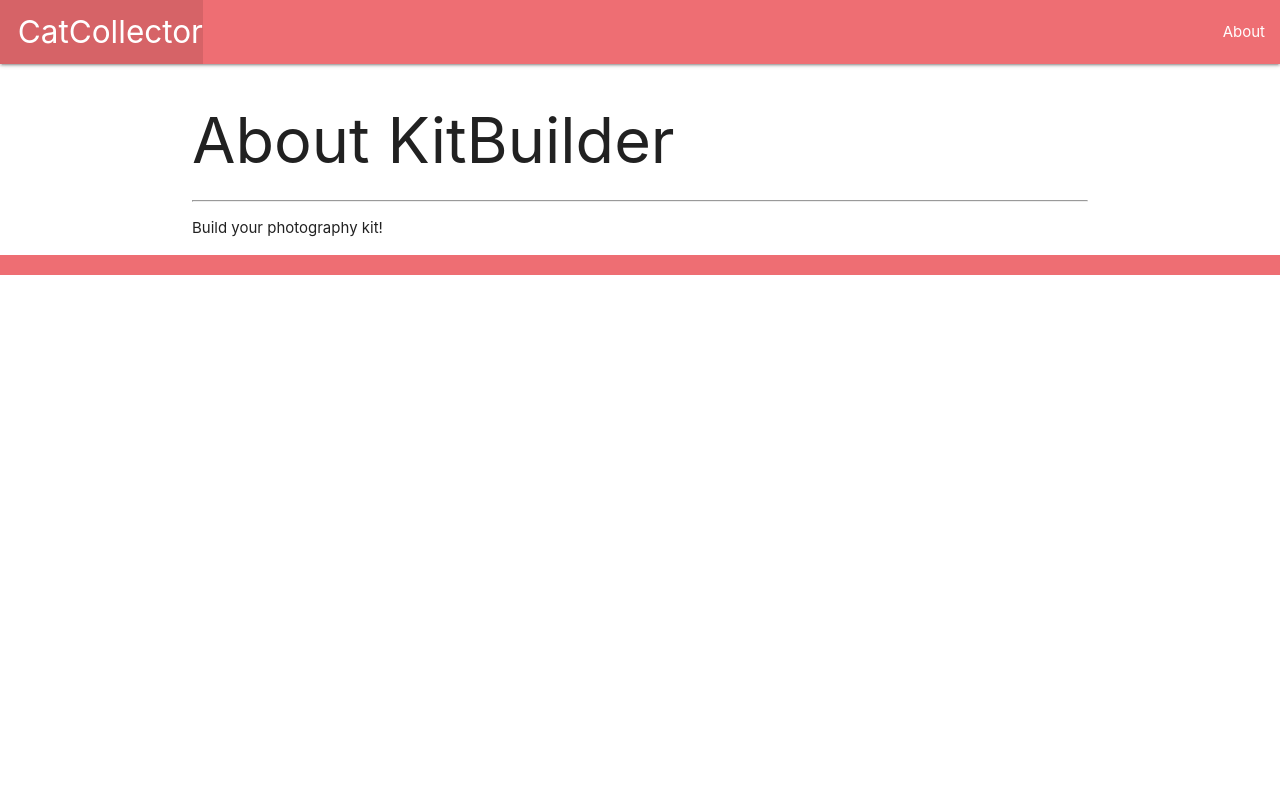
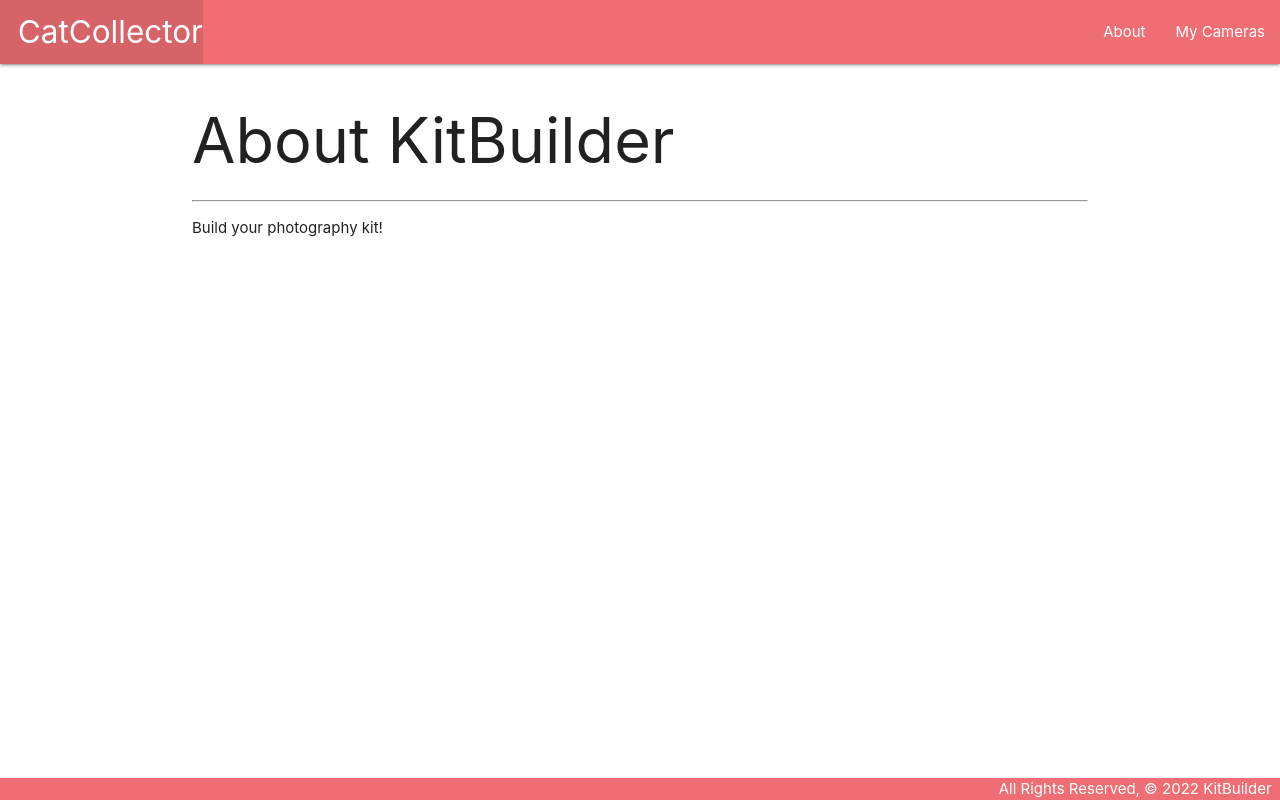
Before and after one commit to benorloff/kit-builder, a Django app: page /about/ in a window 1280 px wide. Run offline with Django 4.2, Linux system fonts and the light colour scheme.

Commit message:
add cameras nav link to base html

```diff
--- a/main_app/static/css/style.css
+++ b/main_app/static/css/style.css
@@ -0,0 +1,14 @@
+body {
+    display: flex;
+    min-height: 100vh;
+    flex-direction: column;
+  }
+
+  main {
+    flex: 1 0 auto;
+  }
+
+  footer.page-footer {
+    padding-top: 0;
+    text-align: right;
+  }
--- a/main_app/templates/base.html
+++ b/main_app/templates/base.html
@@ -19,6 +19,7 @@
         </ul>
         <ul class="right">
           <li><a href="/about">About</a></li>
+          <li><a href="/cameras">My Cameras</a></li>
         </ul>
       </div>
     </nav>
```
